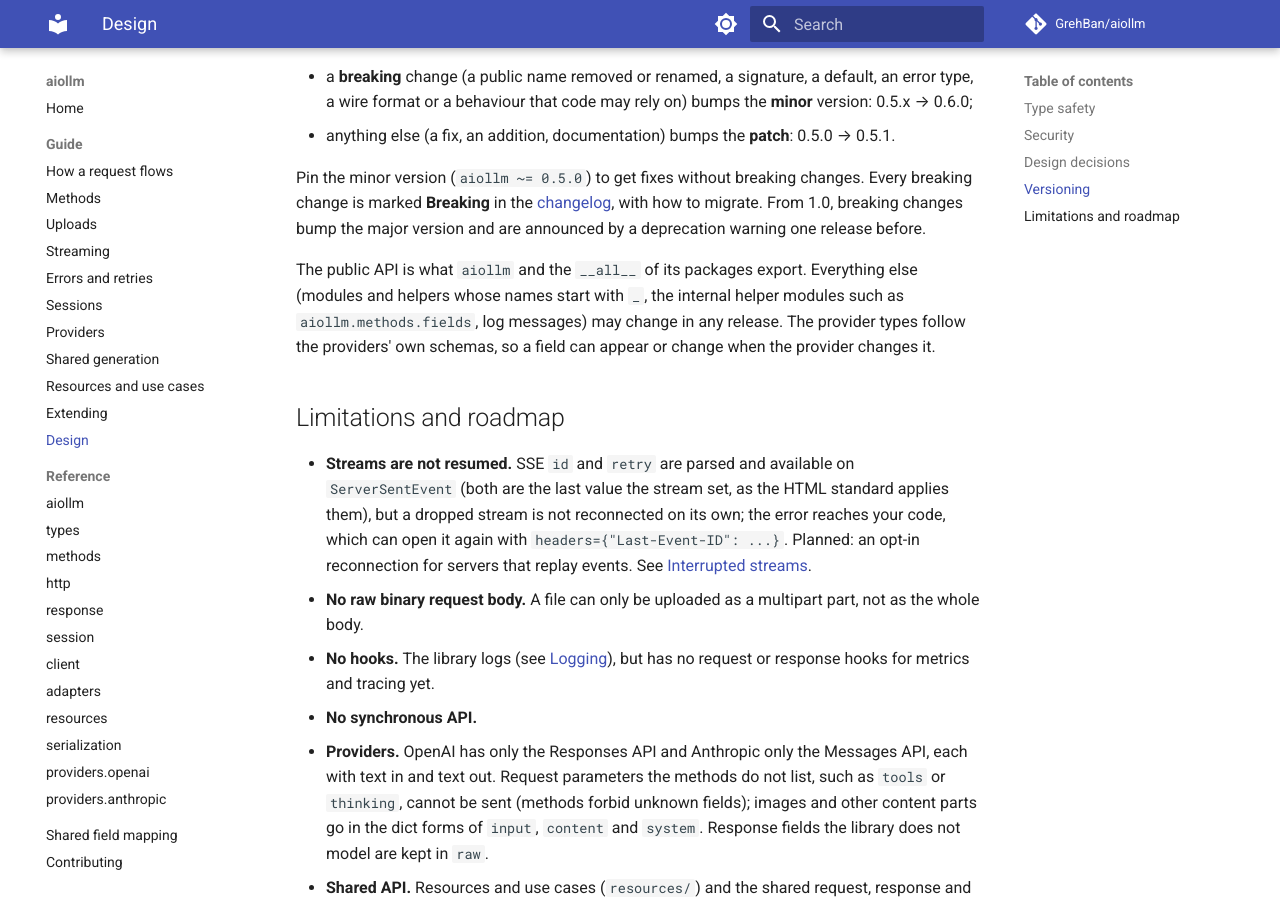
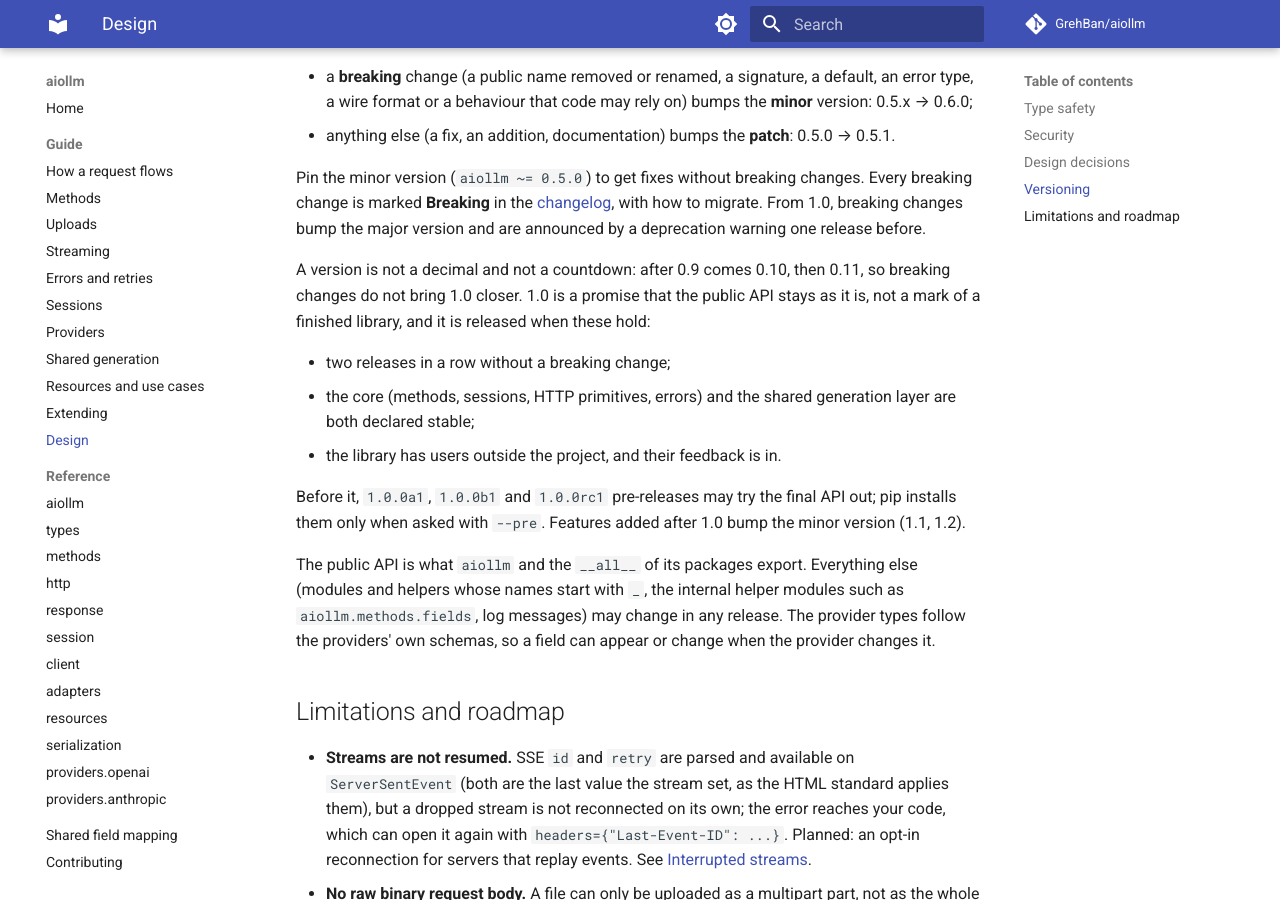
Before and after one commit to GrehBan/ai_api, an MkDocs documentation site: the page built from docs/guide/design.md, in a window 1280 px wide and 900 px high, scrolled down 2521 px. Built offline with MkDocs 1.6.1 and Material for MkDocs 9.7.7, drawn with Linux system fonts in a browser that asks for light colours; comment, search, counter and statistics services are not loaded.

Commit message:
Versioning: 0.x has no upper limit; 1.0 by criteria
The design guide says that a version is not a countdown: 0.9 is
followed by 0.10, so breaking changes do not bring 1.0 closer. 1.0 is
a promise that the public API stays, released once two releases in a
row have no breaking change, the core and the shared generation layer
are declared stable and outside users have given feedback; 1.0.0a1,
b1 and rc1 pre-releases may come first. The README's status line
points at it, and a changelog fragment records it.

```diff
--- a/docs/guide/design.md
+++ b/docs/guide/design.md
@@ -52,6 +52,14 @@
 
 Pin the minor version (`aiollm ~= 0.5.0`) to get fixes without breaking changes. Every breaking change is marked **Breaking** in the [changelog](../changelog.md), with how to migrate. From 1.0, breaking changes bump the major version and are announced by a deprecation warning one release before.
 
+A version is not a decimal and not a countdown: after 0.9 comes 0.10, then 0.11, so breaking changes do not bring 1.0 closer. 1.0 is a promise that the public API stays as it is, not a mark of a finished library, and it is released when these hold:
+
+- two releases in a row without a breaking change;
+- the core (methods, sessions, HTTP primitives, errors) and the shared generation layer are both declared stable;
+- the library has users outside the project, and their feedback is in.
+
+Before it, `1.0.0a1`, `1.0.0b1` and `1.0.0rc1` pre-releases may try the final API out; pip installs them only when asked with `--pre`. Features added after 1.0 bump the minor version (1.1, 1.2).
+
 The public API is what `aiollm` and the `__all__` of its packages export. Everything else (modules and helpers whose names start with `_`, the internal helper modules such as `aiollm.methods.fields`, log messages) may change in any release. The provider types follow the providers' own schemas, so a field can appear or change when the provider changes it.
 
 ## Limitations and roadmap
```
Also changed, not shown: CHANGES/+versioning-policy.added.md (added, +1 -0 lines), README.md (+1 -1 lines).
